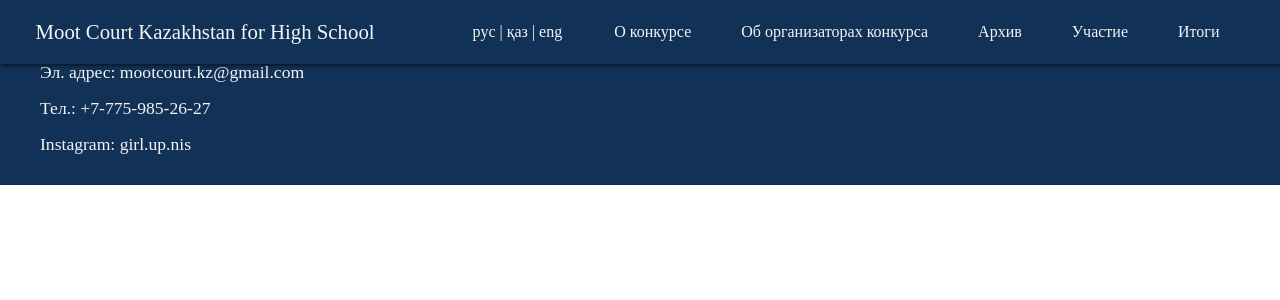
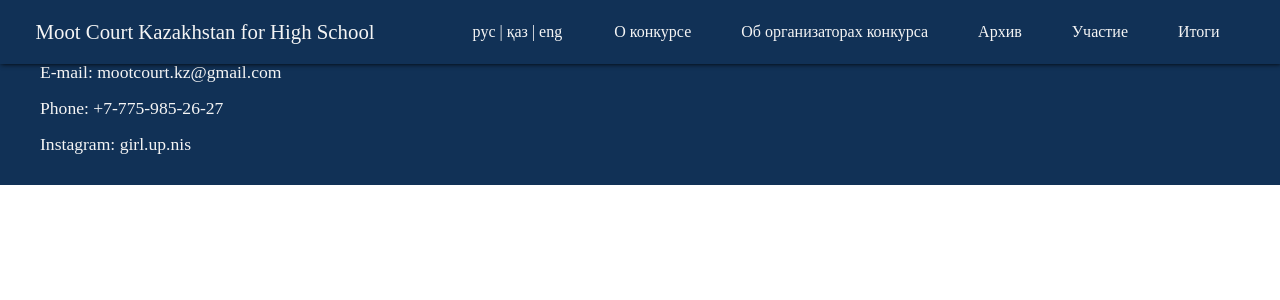
Before and after one commit to darkhanakh/mootcourtkz, a React (Create React App) app: page /registration in a window 1280 px wide. Shown: the top 300 px of the page. Built offline with nearby package versions, Linux system fonts and the light colour scheme; a web font is replaced by a local one.

Commit message:
About page translation corrected and fotoer translated

```diff
--- a/src/Components/Footer.js
+++ b/src/Components/Footer.js
@@ -1,21 +1,23 @@
-import React from 'react';
-import '../Style/Footer.css';
+import React from "react";
+import "../Style/Footer.css";
 
-import nis_logo from '../Images/NIS_logo.png'
-import mootcourt_logo from '../Images/mootcourt_logo.jpeg'
-import girlupnis_logo from '../Images/girlupnis_logo.jpeg'
+import nis_logo from "../Images/NIS_logo.png";
+import mootcourt_logo from "../Images/mootcourt_logo.jpeg";
+import girlupnis_logo from "../Images/girlupnis_logo.jpeg";
+import { useTranslation } from "react-i18next";
 
 function Footer() {
-    return (
-        <div className="footer">
-            <h6>Moot Court Kazakhstan for High School</h6>
-            <div className='footer-contacts'>
-                <p>Эл. адрес: mootcourt.kz@gmail.com</p>
-                <p>Тел.: +7-775-985-26-27</p>
-                <p>Instagram: girl.up.nis</p>
-            </div>
-        </div >
-    );
+  const { t } = useTranslation();
+  return (
+    <div className="footer">
+      <h6>Moot Court Kazakhstan for High School</h6>
+      <div className="footer-contacts">
+        <p>{t("footer-email")}</p>
+        <p>{t("footer-phone-number")}</p>
+        <p>{t("footer-instagram")}</p>
+      </div>
+    </div>
+  );
 }
 
 export default Footer;
--- a/src/languages/translationEN.json
+++ b/src/languages/translationEN.json
@@ -50,8 +50,11 @@
   "additional-prizes-p3": "- The Best Memorandum of the Defendant",
   "additional-prizes-p4": "- The Best Speaker – Plaintiff",
   "additional-prizes-p5": "- The Best Speaker – Defendant",
-  "about-link1": "Download regulations",
+  "about-link1": "Contest Rules",
   "about-link2": "Form 1 - Plaintiff's Memorandum",
   "about-link3": "Form 2 - Defendant's Memorandum",
-  "about-link4": "Assessment criteria"
+  "about-link4": "Assessment criteria",
+  "footer-email": "E-mail: mootcourt.kz@gmail.com",
+  "footer-phone-number": "Phone: +7-775-985-26-27",
+  "footer-instagram": "Instagram: girl.up.nis"
 }
--- a/src/languages/translationKZ.json
+++ b/src/languages/translationKZ.json
@@ -50,8 +50,11 @@
   "additional-prizes-p3": "- «Жауапкердің үздік меморандумы»",
   "additional-prizes-p4": "- «Үздік шешен – талапкер»",
   "additional-prizes-p5": "- «Үздік шешен – жауапкер»",
-  "about-link1": "Ережелерді жүктеп алу",
+  "about-link1": "Сайыстың регламенті",
   "about-link2": "Форма 1 – Талапкердің меморандумы",
   "about-link3": "Форма 2 - Жауапкердің меморандумы",
-  "about-link4": "Бағалау критерийлері"
+  "about-link4": "Бағалау критерийлері",
+  "footer-email": "Эл. пошта: mootcourt.kz@gmail.com",
+  "footer-phone-number": "Тел.: +7-775-985-26-27",
+  "footer-instagram": "Instagram: girl.up.nis"
 }
--- a/src/languages/translationRU.json
+++ b/src/languages/translationRU.json
@@ -53,5 +53,8 @@
   "about-link1": "Скачать регламент",
   "about-link2": "Форма 1 - Меморандум Истца",
   "about-link3": "Форма 2 - Меморандума Ответчика",
-  "about-link4": "Критерии оценивания"
+  "about-link4": "Критерии оценивания",
+  "footer-email": "Эл. адрес: mootcourt.kz@gmail.com",
+  "footer-phone-number": "Тел.: +7-775-985-26-27",
+  "footer-instagram": "Instagram: girl.up.nis"
 }
```
